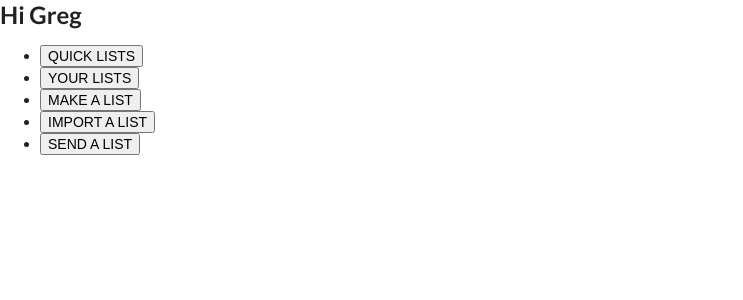
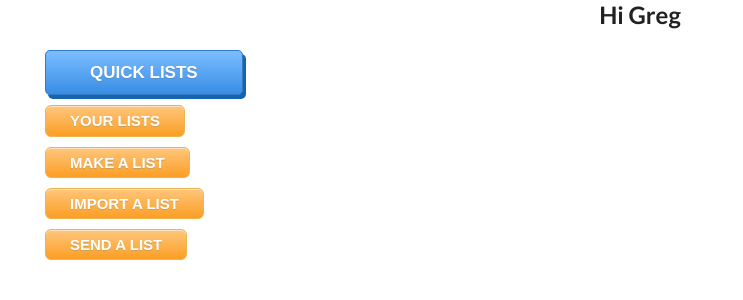
Before and after one commit to GregatGit/go-shop, a React (Create React App) app: page / in a window 1280 px wide. Shown: the top 300 px of the page, without its empty margins (0-743 px from the left). Built offline with nearby package versions, Linux system fonts and the light colour scheme.

Commit message:
add button stylings using bestcssbuttongenerator

```diff
--- a/src/components/HomePage.js
+++ b/src/components/HomePage.js
@@ -1,6 +1,7 @@
 import React from 'react'
 import { connect } from 'react-redux'
 import { selectChosen, filterList } from '../actions'
+import './styles.scss'
 
 class HomePage extends React.Component {
   state = { user: 'Greg' }
@@ -9,20 +10,22 @@ class HomePage extends React.Component {
     return (
       <div>
         <h2>Hi {this.state.user}</h2>
-        <ul>
+        <ul className="myList">
           <li>
-            <button>QUICK LISTS</button>
+            <button className="myButton">QUICK LISTS</button>
           </li>
           <li>
-            <button>YOUR LISTS</button>
+            <button className="myButtonOff">YOUR LISTS</button>
           </li>
           <li>
-            <button>MAKE A LIST</button>
+            <button className="myButtonOff">MAKE A LIST</button>
           </li>
           <li>
-            <button>IMPORT A LIST</button>
+            <button className="myButtonOff">IMPORT A LIST</button>
           </li>
-          <li><button>SEND A LIST</button></li>
+          <li>
+            <button className="myButtonOff">SEND A LIST</button>
+          </li>
         </ul>
       </div>
     )
--- /dev/null
+++ b/src/components/styles.scss
@@ -0,0 +1,95 @@
+h1, h2 {
+  text-align: center;
+}
+
+.myList {
+  li {
+    list-style: none;
+    padding: 5px;
+  }
+}
+
+.myButton {
+	-moz-box-shadow: 3px 4px 0px 0px #1564ad;
+	-webkit-box-shadow: 3px 4px 0px 0px #1564ad;
+	box-shadow: 3px 4px 0px 0px #1564ad;
+	background:-webkit-gradient(linear, left top, left bottom, color-stop(0.05, #79bbff), color-stop(1, #378de5));
+	background:-moz-linear-gradient(top, #79bbff 5%, #378de5 100%);
+	background:-webkit-linear-gradient(top, #79bbff 5%, #378de5 100%);
+	background:-o-linear-gradient(top, #79bbff 5%, #378de5 100%);
+	background:-ms-linear-gradient(top, #79bbff 5%, #378de5 100%);
+	background:linear-gradient(to bottom, #79bbff 5%, #378de5 100%);
+	filter:progid:DXImageTransform.Microsoft.gradient(startColorstr='#79bbff', endColorstr='#378de5',GradientType=0);
+	background-color:#79bbff;
+	-moz-border-radius:5px;
+	-webkit-border-radius:5px;
+	border-radius:5px;
+	border:1px solid #337bc4;
+	display:inline-block;
+	cursor:pointer;
+	color:#ffffff;
+	font-family:Arial;
+	font-size:17px;
+	font-weight:bold;
+	padding:12px 44px;
+	text-decoration:none;
+	text-shadow:0px 1px 0px #528ecc;
+}
+.myButton:hover {
+	background:-webkit-gradient(linear, left top, left bottom, color-stop(0.05, #378de5), color-stop(1, #79bbff));
+	background:-moz-linear-gradient(top, #378de5 5%, #79bbff 100%);
+	background:-webkit-linear-gradient(top, #378de5 5%, #79bbff 100%);
+	background:-o-linear-gradient(top, #378de5 5%, #79bbff 100%);
+	background:-ms-linear-gradient(top, #378de5 5%, #79bbff 100%);
+	background:linear-gradient(to bottom, #378de5 5%, #79bbff 100%);
+	filter:progid:DXImageTransform.Microsoft.gradient(startColorstr='#378de5', endColorstr='#79bbff',GradientType=0);
+	background-color:#378de5;
+}
+.myButton:active {
+	position:relative;
+	top:1px;
+}
+
+/////////////
+
+
+.myButtonOff {
+	-moz-box-shadow:inset 0px 1px 0px 0px #fce2c1;
+	-webkit-box-shadow:inset 0px 1px 0px 0px #fce2c1;
+	box-shadow:inset 0px 1px 0px 0px #fce2c1;
+	background:-webkit-gradient(linear, left top, left bottom, color-stop(0.05, #ffc477), color-stop(1, #fb9e25));
+	background:-moz-linear-gradient(top, #ffc477 5%, #fb9e25 100%);
+	background:-webkit-linear-gradient(top, #ffc477 5%, #fb9e25 100%);
+	background:-o-linear-gradient(top, #ffc477 5%, #fb9e25 100%);
+	background:-ms-linear-gradient(top, #ffc477 5%, #fb9e25 100%);
+	background:linear-gradient(to bottom, #ffc477 5%, #fb9e25 100%);
+	filter:progid:DXImageTransform.Microsoft.gradient(startColorstr='#ffc477', endColorstr='#fb9e25',GradientType=0);
+	background-color:#ffc477;
+	-moz-border-radius:6px;
+	-webkit-border-radius:6px;
+	border-radius:6px;
+	border:1px solid #eeb44f;
+	display:inline-block;
+	cursor:pointer;
+	color:#ffffff;
+	font-family:Arial;
+	font-size:15px;
+	font-weight:bold;
+	padding:6px 24px;
+	text-decoration:none;
+	text-shadow:0px 1px 0px #cc9f52;
+}
+.myButtonOff:hover {
+	background:-webkit-gradient(linear, left top, left bottom, color-stop(0.05, #fb9e25), color-stop(1, #ffc477));
+	background:-moz-linear-gradient(top, #fb9e25 5%, #ffc477 100%);
+	background:-webkit-linear-gradient(top, #fb9e25 5%, #ffc477 100%);
+	background:-o-linear-gradient(top, #fb9e25 5%, #ffc477 100%);
+	background:-ms-linear-gradient(top, #fb9e25 5%, #ffc477 100%);
+	background:linear-gradient(to bottom, #fb9e25 5%, #ffc477 100%);
+	filter:progid:DXImageTransform.Microsoft.gradient(startColorstr='#fb9e25', endColorstr='#ffc477',GradientType=0);
+	background-color:#fb9e25;
+}
+.myButtonOff:active {
+	position:relative;
+	top:1px;
+}
```
